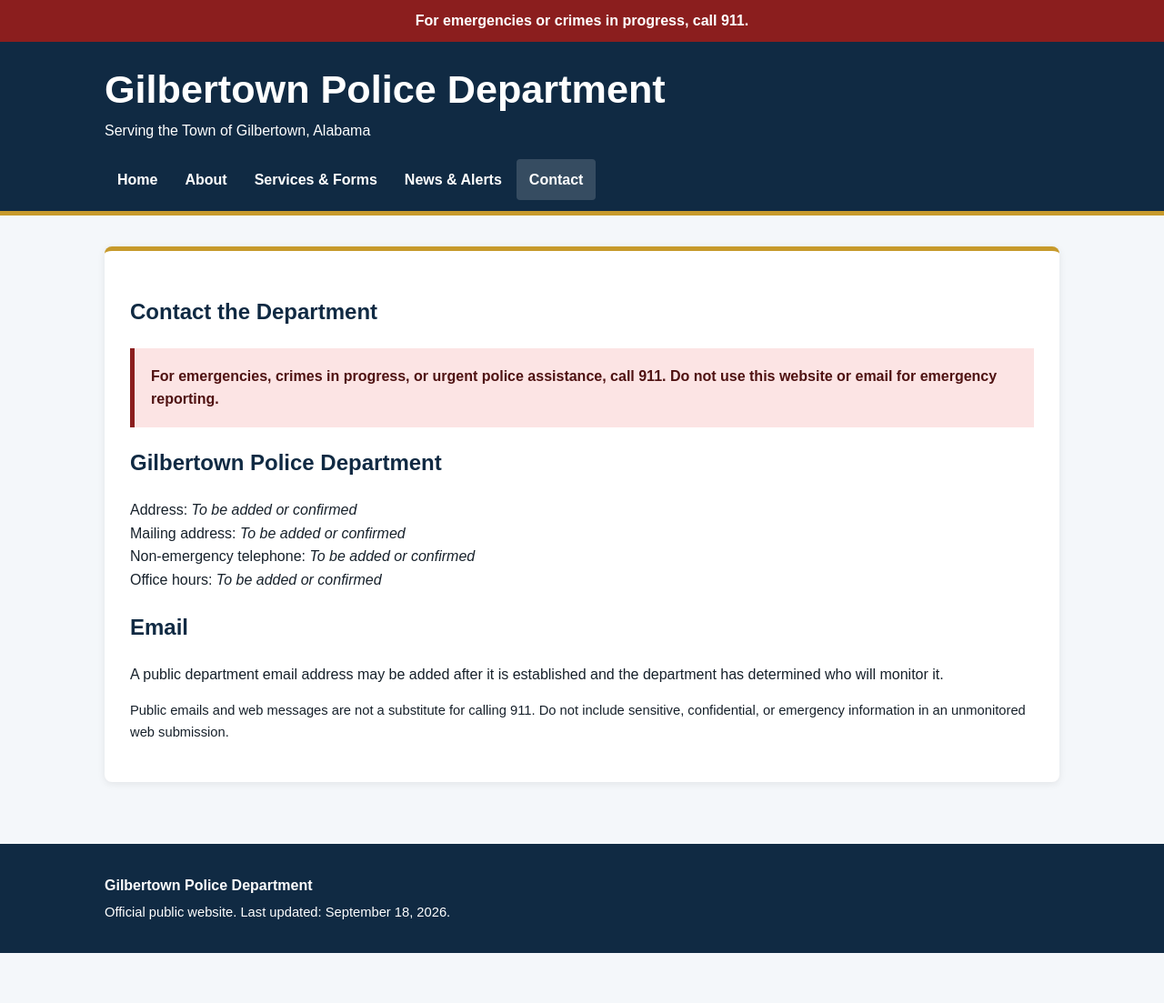
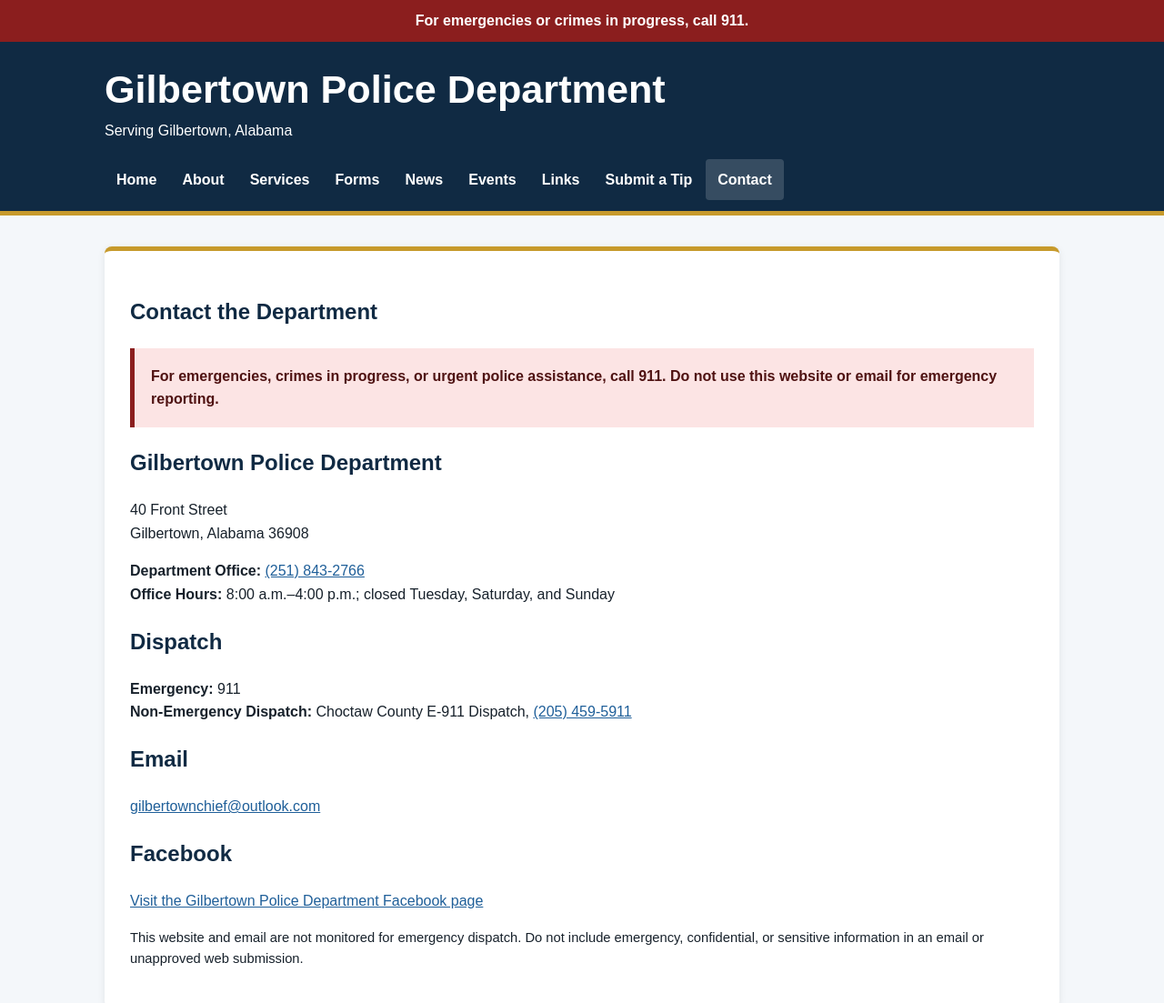
Before and after one commit to GilbertownPD/gilbertown-police-website, a plain HTML site: page contact.html in a window 1280 px wide. Shown: the top 1103 px of the page at 91% size. Before the commit the page ends 1048 px from the top, so only its background shows below. Drawn offline with Linux system fonts and the light colour scheme.

Commit message:
Revise contact.html with updated information and styles
Updated contact information and improved layout for the Gilbertown Police Department contact page.

```diff
--- a/contact.html
+++ b/contact.html
@@ -6,171 +6,35 @@
   <meta name="description" content="Contact information for the Gilbertown Police Department.">
   <title>Contact | Gilbertown Police Department</title>
   <style>
-    :root {
-      --navy: #102a43;
-      --blue: #1f5f99;
-      --gold: #c79a2b;
-      --light: #f4f7fa;
-      --ink: #17212b;
-      --white: #ffffff;
-    }
-
-    * { box-sizing: border-box; }
-
-    body {
-      margin: 0;
-      color: var(--ink);
-      background: var(--light);
-      font-family: Arial, Helvetica, sans-serif;
-      line-height: 1.6;
-    }
-
-    .emergency {
-      padding: 10px 20px;
-      color: var(--white);
-      background: #8b1e1e;
-      text-align: center;
-      font-weight: 700;
-    }
-
-    header {
-      color: var(--white);
-      background: var(--navy);
-      border-bottom: 5px solid var(--gold);
-    }
-
-    .wrap {
-      width: min(1050px, 92%);
-      margin: 0 auto;
-    }
-
-    .brand { padding: 28px 0 18px; }
-
-    .brand h1 {
-      margin: 0;
-      font-size: clamp(1.7rem, 5vw, 2.7rem);
-      line-height: 1.15;
-    }
-
-    .brand p { margin: 8px 0 0; }
-
-    nav {
-      display: flex;
-      flex-wrap: wrap;
-      gap: 2px;
-      padding-bottom: 12px;
-    }
-
-    nav a {
-      padding: 10px 14px;
-      color: var(--white);
-      text-decoration: none;
-      font-weight: 700;
-      border-radius: 4px;
-    }
-
-    nav a:hover,
-    nav a:focus,
-    nav a[aria-current="page"] {
-      background: rgba(255, 255, 255, 0.16);
-    }
-
-    main { padding: 34px 0; }
-
-    .page {
-      padding: 28px;
-      background: var(--white);
-      border-top: 5px solid var(--gold);
-      border-radius: 8px;
-      box-shadow: 0 2px 9px rgba(0, 0, 0, 0.08);
-    }
-
-    .warning {
-      margin: 20px 0;
-      padding: 18px;
-      color: #4f1212;
-      background: #fce4e4;
-      border-left: 5px solid #8b1e1e;
-      font-weight: 700;
-    }
-
-    h2 { color: var(--navy); }
-
-    a { color: var(--blue); }
-
-    footer {
-      padding: 28px 0;
-      margin-top: 34px;
-      color: var(--white);
-      background: var(--navy);
-    }
-
-    footer p { margin: 5px 0; }
-
-    .small { font-size: 0.92rem; }
+    :root { --navy:#102a43; --blue:#1f5f99; --gold:#c79a2b; --light:#f4f7fa; --ink:#17212b; --white:#fff; --red:#8b1e1e; }
+    * { box-sizing:border-box; } body { margin:0; color:var(--ink); background:var(--light); font-family:Arial,Helvetica,sans-serif; line-height:1.6; }
+    .emergency { padding:10px 20px; color:var(--white); background:var(--red); text-align:center; font-weight:700; }
+    header { color:var(--white); background:var(--navy); border-bottom:5px solid var(--gold); } .wrap { width:min(1050px,92%); margin:0 auto; }
+    .brand { padding:28px 0 18px; } .brand h1 { margin:0; font-size:clamp(1.7rem,5vw,2.7rem); line-height:1.15; } .brand p { margin:8px 0 0; }
+    nav { display:flex; flex-wrap:wrap; gap:2px; padding-bottom:12px; } nav a { padding:10px 13px; color:var(--white); text-decoration:none; font-weight:700; border-radius:4px; } nav a:hover,nav a:focus,nav a[aria-current="page"] { background:rgba(255,255,255,.16); }
+    main { padding:34px 0; } .page { padding:28px; background:var(--white); border-top:5px solid var(--gold); border-radius:8px; box-shadow:0 2px 9px rgba(0,0,0,.08); } .warning { margin:20px 0; padding:18px; color:#4f1212; background:#fce4e4; border-left:5px solid var(--red); font-weight:700; }
+    h2 { color:var(--navy); } a { color:var(--blue); } nav a { color:var(--white); } footer { padding:28px 0; margin-top:34px; color:var(--white); background:var(--navy); } footer p { margin:5px 0; } .small { font-size:.92rem; }
   </style>
 </head>
-
 <body>
-  <div class="emergency">
-    For emergencies or crimes in progress, call 911.
-  </div>
-
-  <header>
-    <div class="wrap">
-      <div class="brand">
-        <h1>Gilbertown Police Department</h1>
-        <p>Serving the Town of Gilbertown, Alabama</p>
-      </div>
-
-      <nav aria-label="Primary navigation">
-        <a href="index.html">Home</a>
-        <a href="about.html">About</a>
-        <a href="services.html">Services &amp; Forms</a>
-        <a href="news.html">News &amp; Alerts</a>
-        <a href="contact.html" aria-current="page">Contact</a>
-      </nav>
-    </div>
-  </header>
-
-  <main class="wrap">
-    <article class="page">
-      <h2>Contact the Department</h2>
-
-      <div class="warning">
-        For emergencies, crimes in progress, or urgent police assistance, call 911.
-        Do not use this website or email for emergency reporting.
-      </div>
-
-      <h2>Gilbertown Police Department</h2>
-
-      <p>
-        Address: <em>To be added or confirmed</em><br>
-        Mailing address: <em>To be added or confirmed</em><br>
-        Non-emergency telephone: <em>To be added or confirmed</em><br>
-        Office hours: <em>To be added or confirmed</em>
-      </p>
-
-      <h2>Email</h2>
-
-      <p>
-        A public department email address may be added after it is established
-        and the department has determined who will monitor it.
-      </p>
-
-      <p class="small">
-        Public emails and web messages are not a substitute for calling 911.
-        Do not include sensitive, confidential, or emergency information in an
-        unmonitored web submission.
-      </p>
-    </article>
-  </main>
-
-  <footer>
-    <div class="wrap">
-      <p><strong>Gilbertown Police Department</strong></p>
-      <p class="small">Official public website. Last updated: September 18, 2026.</p>
-    </div>
-  </footer>
+  <div class="emergency">For emergencies or crimes in progress, call 911.</div>
+  <header><div class="wrap"><div class="brand"><h1>Gilbertown Police Department</h1><p>Serving Gilbertown, Alabama</p></div>
+    <nav aria-label="Primary navigation"><a href="index.html">Home</a><a href="about.html">About</a><a href="services.html">Services</a><a href="forms.html">Forms</a><a href="news.html">News</a><a href="events.html">Events</a><a href="links.html">Links</a><a href="tips.html">Submit a Tip</a><a href="contact.html" aria-current="page">Contact</a></nav>
+  </div></header>
+  <main class="wrap"><article class="page">
+    <h2>Contact the Department</h2>
+    <div class="warning">For emergencies, crimes in progress, or urgent police assistance, call 911. Do not use this website or email for emergency reporting.</div>
+    <h2>Gilbertown Police Department</h2>
+    <p>40 Front Street<br>Gilbertown, Alabama 36908</p>
+    <p><strong>Department Office:</strong> <a href="tel:+12518432766">(251) 843-2766</a><br><strong>Office Hours:</strong> 8:00 a.m.–4:00 p.m.; closed Tuesday, Saturday, and Sunday</p>
+    <h2>Dispatch</h2>
+    <p><strong>Emergency:</strong> 911<br><strong>Non-Emergency Dispatch:</strong> Choctaw County E-911 Dispatch, <a href="tel:+12054595911">(205) 459-5911</a></p>
+    <h2>Email</h2>
+    <p><a href="mailto:gilbertownchief@outlook.com">gilbertownchief@outlook.com</a></p>
+    <h2>Facebook</h2>
+    <p><a href="https://www.facebook.com/share/1SdZUMYhFd/?mibextid=wwXlfr" target="_blank" rel="noopener noreferrer">Visit the Gilbertown Police Department Facebook page</a></p>
+    <p class="small">This website and email are not monitored for emergency dispatch. Do not include emergency, confidential, or sensitive information in an email or unapproved web submission.</p>
+  </article></main>
+  <footer><div class="wrap"><p><strong>Gilbertown Police Department</strong></p><p class="small">Official public website. Last updated: September 18, 2026.</p></div></footer>
 </body>
 </html>
```
